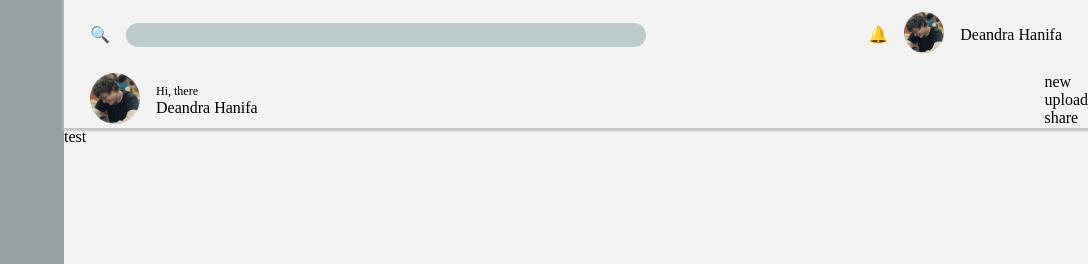
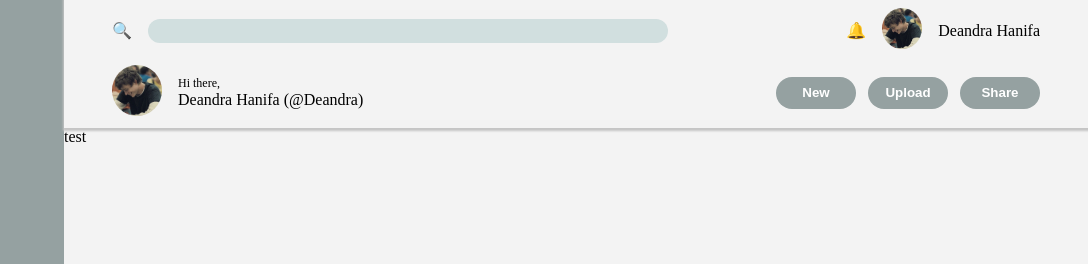
Before and after one commit to orokidd/flexbox-admin-dashboard, a plain HTML site: page study.html in a window 1280 px wide. Shown: the top 264 px of the page, 192-1280 px from the left. Drawn offline with Linux system fonts and the light colour scheme.

Commit message:
style topbar buttons and refactored some css

```diff
--- a/study.html
+++ b/study.html
@@ -52,15 +52,15 @@
                 <img src="./assets/profile-pict.jpg" alt="profile-picture" />
               </div>
               <div class="greeting-text">
-                <div class="text-1">Hi, there</div>
-                <div class="text-2">Deandra Hanifa</div>
+                <div class="text-1">Hi there,</div>
+                <div class="text-2">Deandra Hanifa (@Deandra)</div>
               </div>
             </div>
 
-            <div>
-              <p>new</p>
-              <p>upload</p>
-              <p>share</p>
+            <div class="buttons-section">
+              <button class="btn-new">New</button>
+              <button class="btn-upload">Upload</button>
+              <button class="btn-share">Share</button>
             </div>
           </div>
         </div>
--- a/style.css
+++ b/style.css
@@ -76,12 +76,12 @@ body {
   font-size: 1.1rem;
 }
 
-
 /* Right side */
 .container-2 {
   flex: 4;
   display: flex;
   flex-direction: column;
+
 }
 
 /* Top-right side */
@@ -91,12 +91,14 @@ body {
   box-shadow: 1px 1px 2px 2px rgb(197, 197, 197);
   display: flex;
   flex-direction: column;
+  padding: 8px 48px;
+
 }
 .top-bar-one {
   display: flex;
   justify-content: space-between;
-  margin: 12px 26px 16px 26px;
-  min-width: 860px;
+  /* margin: 12px 26px 16px 26px; */
+  min-width: 820px;
 }
 .top-bar-one .search-bar {
   display: flex;
@@ -109,7 +111,7 @@ body {
   height: 24px;
   border: none;
   border-radius: 12px;
-  background-color: rgb(188, 202, 202);
+  background-color: rgb(209, 223, 223);
 }
 
 .top-bar-one .profile-section {
@@ -129,6 +131,7 @@ body {
 .top-bar-two {
   display: flex;
   justify-content: space-between;
+  margin-top: 12px;
 }
 .top-bar-two .greeting-section {
   display: flex;
@@ -138,7 +141,7 @@ body {
   margin-right: 16px;
 }
 .top-bar-two .greeting-section img {
-  margin-left: 26px;
+  /* margin-left: 26px; */
   width: 50px;
   border-radius: 50%;
 }
@@ -147,6 +150,23 @@ body {
   font-size: 12px;
 }
 
+.top-bar-two .buttons-section {
+  display: flex;
+}
+
+.top-bar-two button {
+  border: none;
+  height: 32px;
+  width: 80px;
+  margin-left: 12px;
+  background-color: rgb(149, 161, 161);
+  border-radius: 20px;
+  cursor: pointer;
+  color: white;
+  font-weight: 600;
+  align-self: center;
+}
+
 .main-content {
   flex: 6;
 }
```
